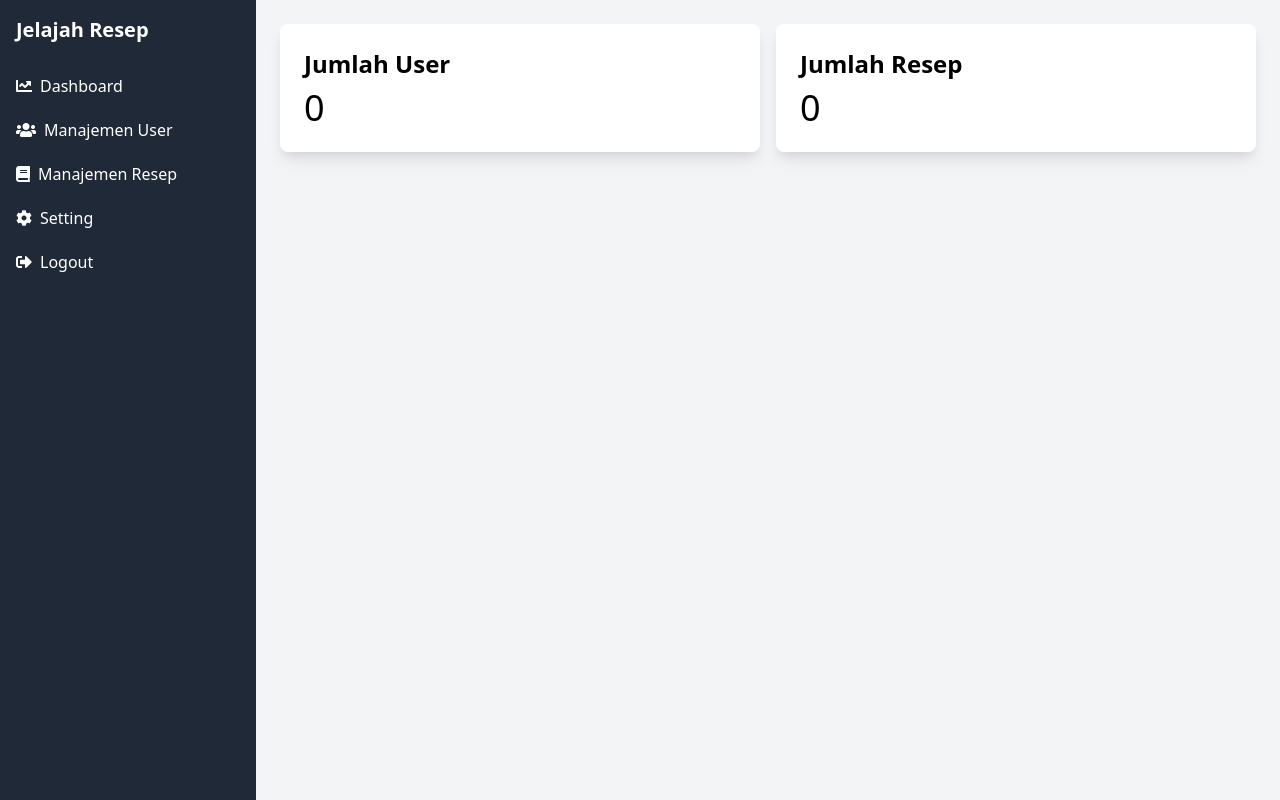
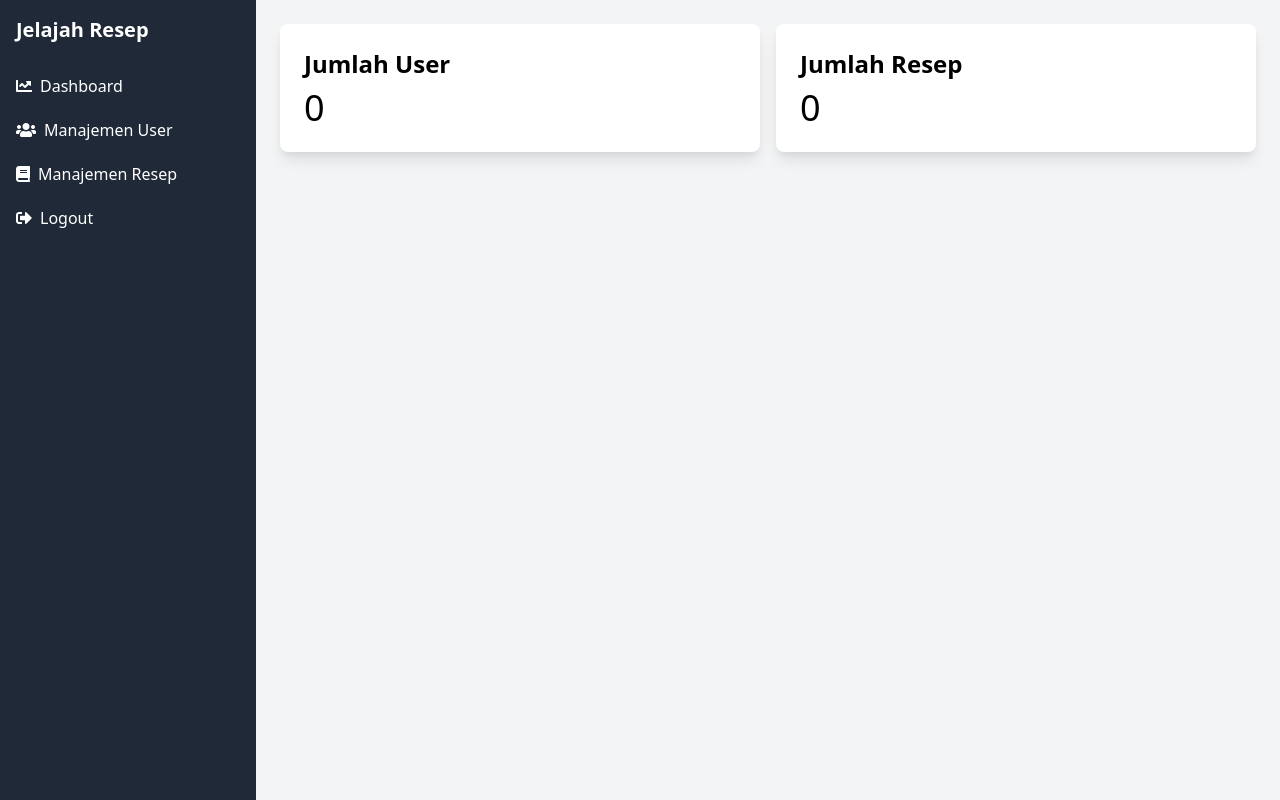
Before and after one commit to fahrul9576/Jelajah_Resep, a PHP site: page /admin/index.php in a window 1280 px wide. Run offline with PHP 8.4, Linux system fonts and the light colour scheme; the visitor is signed in with stand-in values (Sample User, id 1); data that the repository does not hold is empty.

Commit message:
Update index.php

```diff
--- a/admin/index.php
+++ b/admin/index.php
@@ -52,10 +52,6 @@ if (!isset($_SESSION['email'])) {
                 <i class="fas fa-book mr-2"></i> <!-- Icon -->
                 Manajemen Resep
             </a>
-            <a href="#" class="flex items-center py-2.5 px-4 rounded transition duration-200 hover:bg-gray-700" onclick="loadSection('settings')">
-                <i class="fas fa-cog mr-2"></i> <!-- Icon -->
-                Setting
-            </a>
             <a href="logout.php" class="flex items-center py-2.5 px-4 rounded transition duration-200 hover:bg-gray-700">
                 <i class="fas fa-sign-out-alt mr-2"></i> <!-- Icon -->
                 Logout
```
